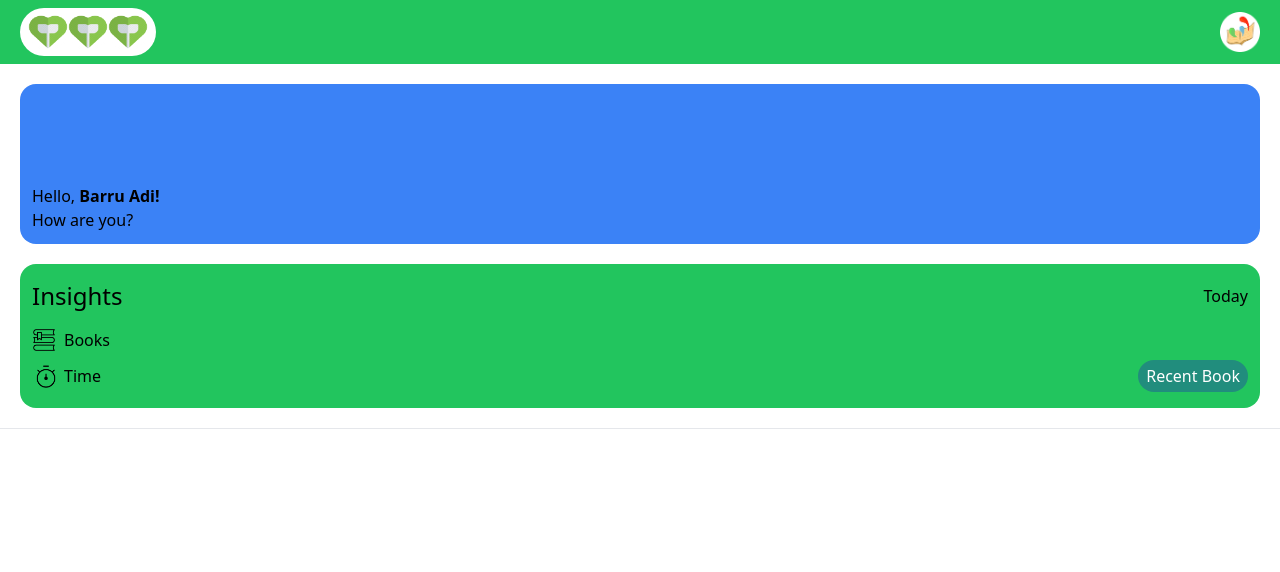
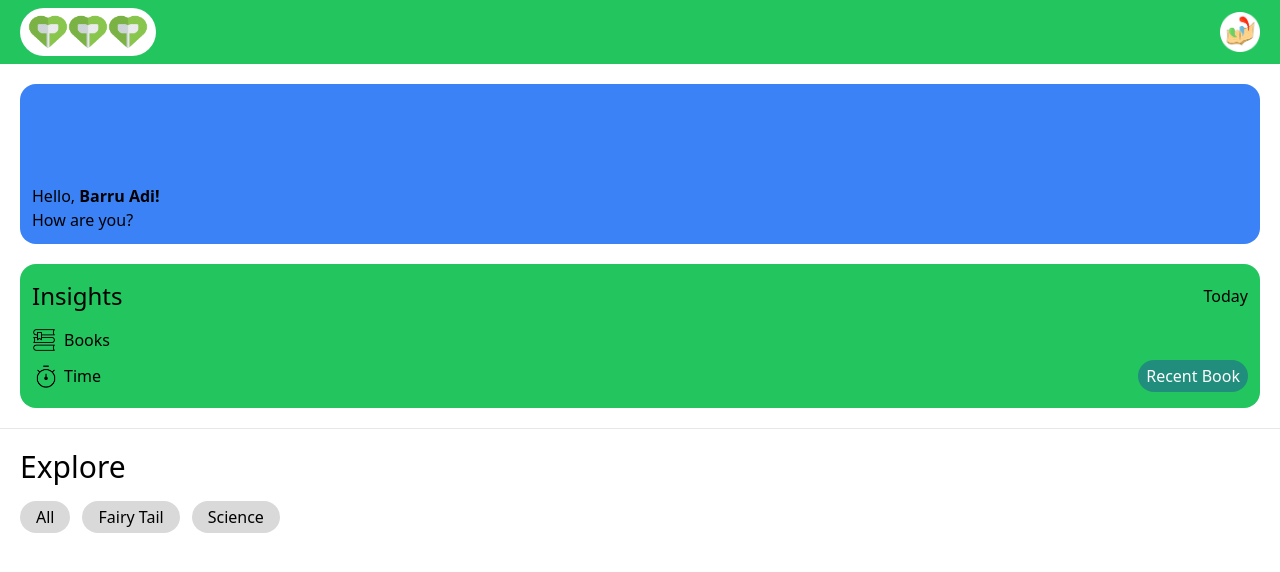
Before and after one commit to andi-frame/Hackatheuunn, a React (Vite) app: page / in a window 1280 px wide. Shown: the top 572 px of the page. Built offline with nearby package versions, Linux system fonts and the light colour scheme.

Commit message:
feat: Complete add layout component Category to Explore

```diff
--- a/src/components/Explore.jsx
+++ b/src/components/Explore.jsx
@@ -1,5 +1,16 @@
-function Explore(){
+import Category from "./Category";
 
+function Explore() {
+  return (
+    <div className="my-5 ml-5">
+      <h2 className="text-3xl">Explore</h2>
+      <div className="flex">
+        <Category name="All"></Category>
+        <Category name="Fairy Tail"></Category>
+        <Category name="Science"></Category>
+      </div>
+    </div>
+  );
 }
 
 export default Explore;
```
